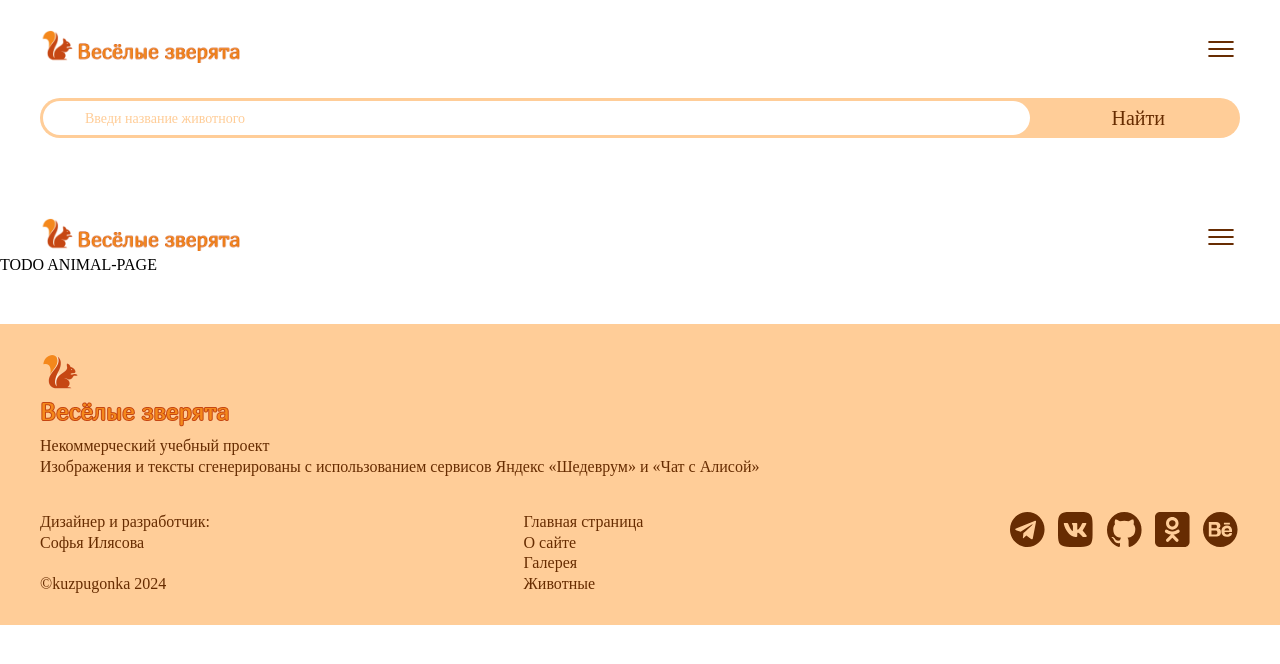
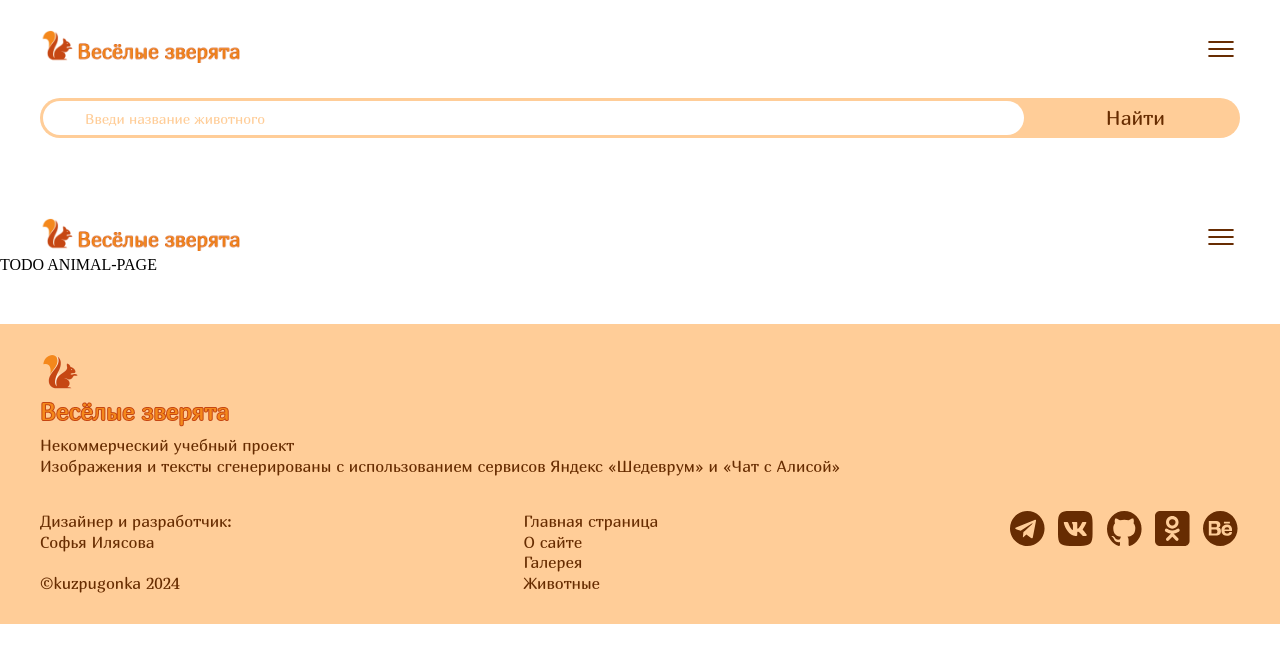
Before and after one commit to kuzpugonka/animals, a React (Vite) app: page /animal in a window 1280 px wide. Shown: the top 664 px of the page. Built offline with nearby package versions, Linux system fonts and the light colour scheme.

Commit message:
add font-family

```diff
--- a/src/components/Footer/Footer.css
+++ b/src/components/Footer/Footer.css
@@ -2,6 +2,7 @@
   margin-top: 50px;
   padding-bottom: 30px;
   background-color: var(--light-color);
+  font-family: var(--font-title);
   font-size: 16px;
   line-height: 1.3;
   color: var(--text-color);
--- a/src/components/Search/Search.css
+++ b/src/components/Search/Search.css
@@ -10,6 +10,7 @@
   width: 100%;
   background: var(--light-color);
   border: none;
+  font-family: var(--font-title);
 }
 .search__form-input {
   flex-grow: 1;
```
